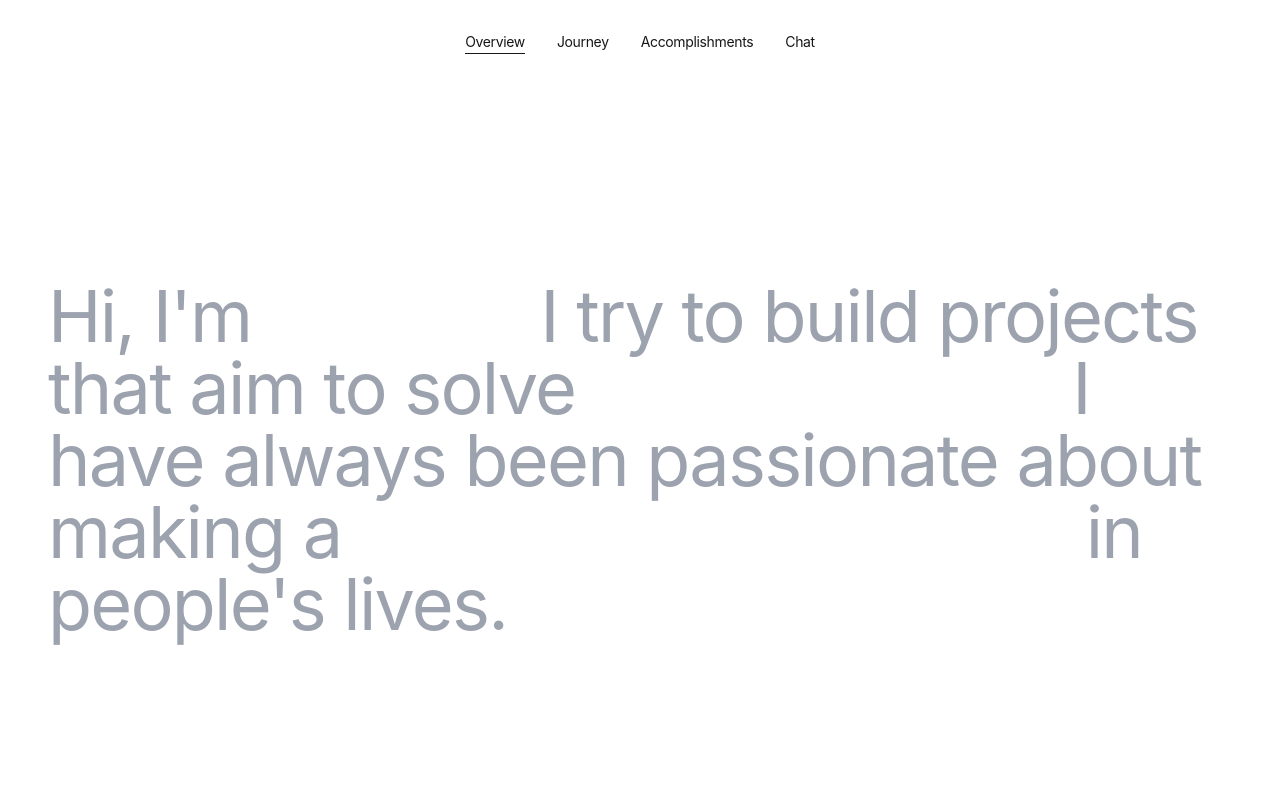
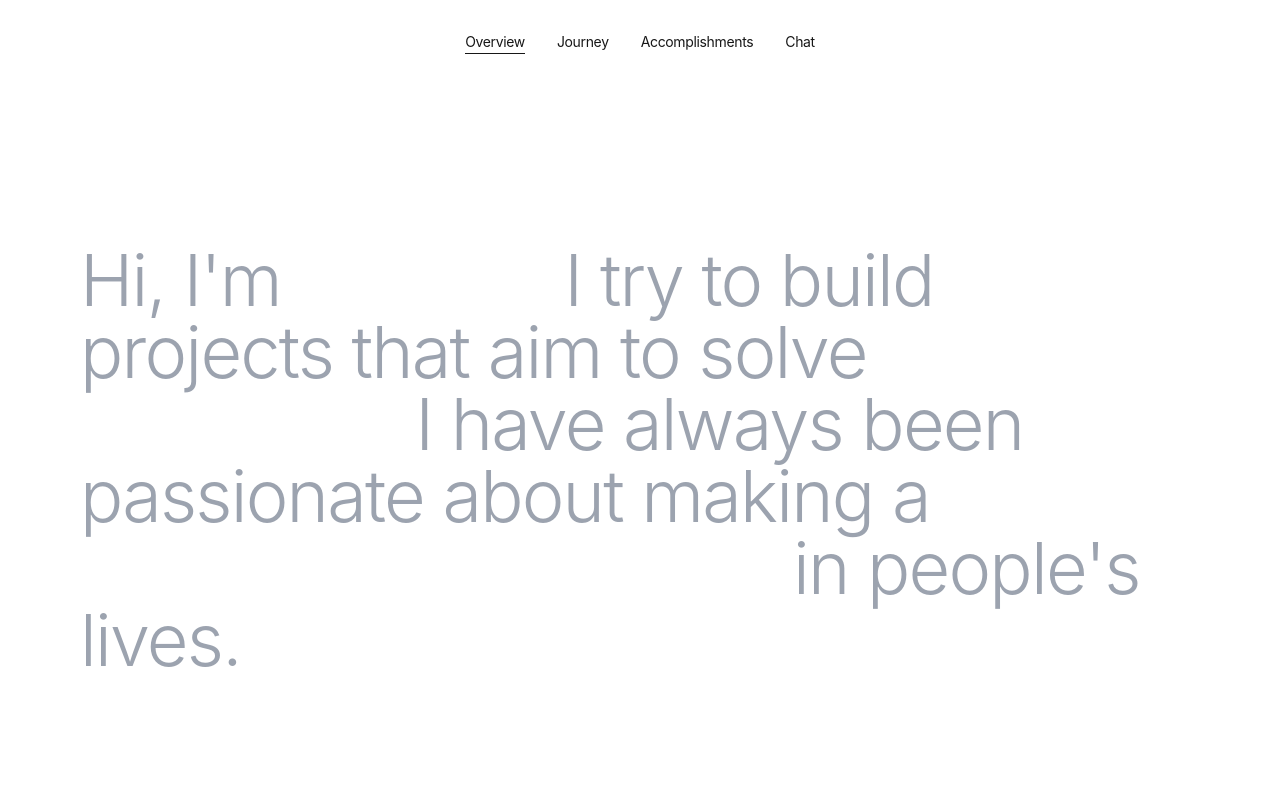
Before and after one commit to akeshwani2/ArhaanK, a Next.js app: page / in a window 1280 px wide. Shown: the top 800 px of the page. Built offline with nearby package versions, Linux system fonts and the light colour scheme.

Commit message:
UI changes

```diff
--- a/src/app/components/Overview.tsx
+++ b/src/app/components/Overview.tsx
@@ -54,7 +54,7 @@ const Overview = () => {
     <div className="min-h-[150vh] flex flex-col items-center">
       <div className="h-screen flex items-center justify-center">
         <div className="container">
-          <h1 className="text-3xl px-8 pb-12 md:px-0 lg:px-12 md:text-5xl lg:text-7xl tracking-tight w-full text-gray-400 animate-fade-in-up">
+          <h1 className="text-2xl px-8 pb-12 md:px-0 lg:px-20 md:text-5xl lg:text-7xl font-light tracking-tight w-full text-gray-400 animate-fade-in-up">
             Hi, I'm{" "}
             <span className="text-white animate-fade-in-up">Arhaan.</span> I try
             to build projects that aim to solve{" "}
```
